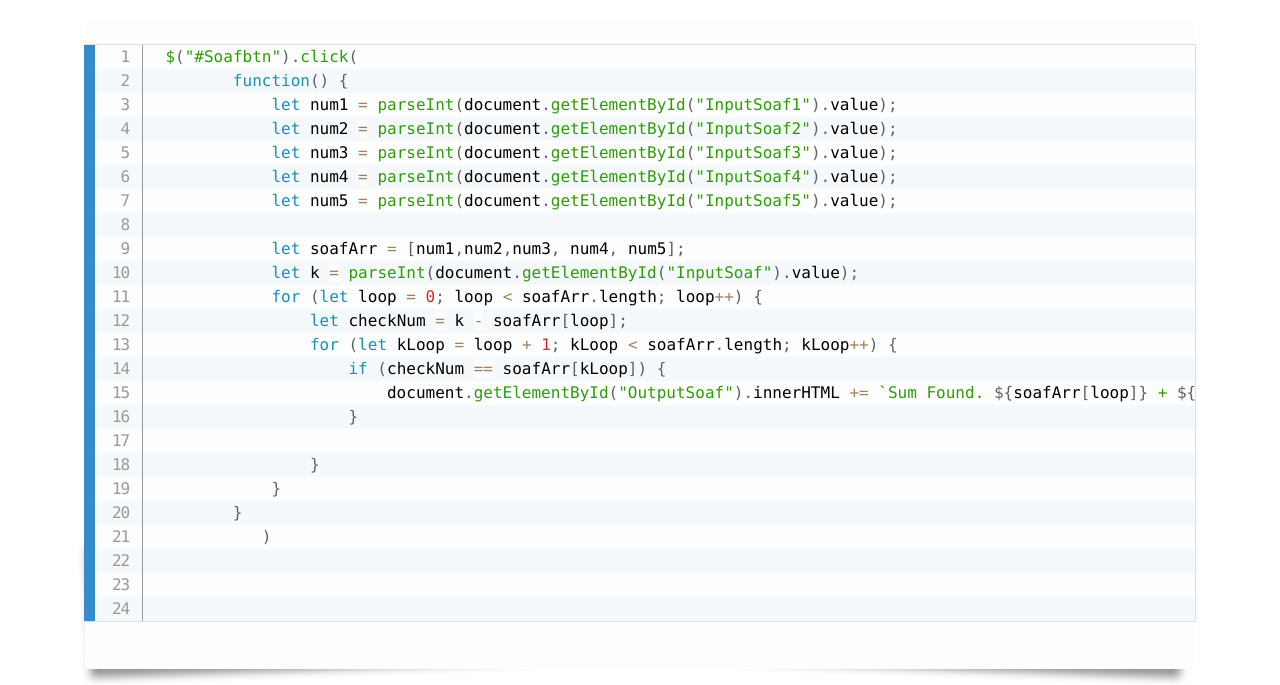
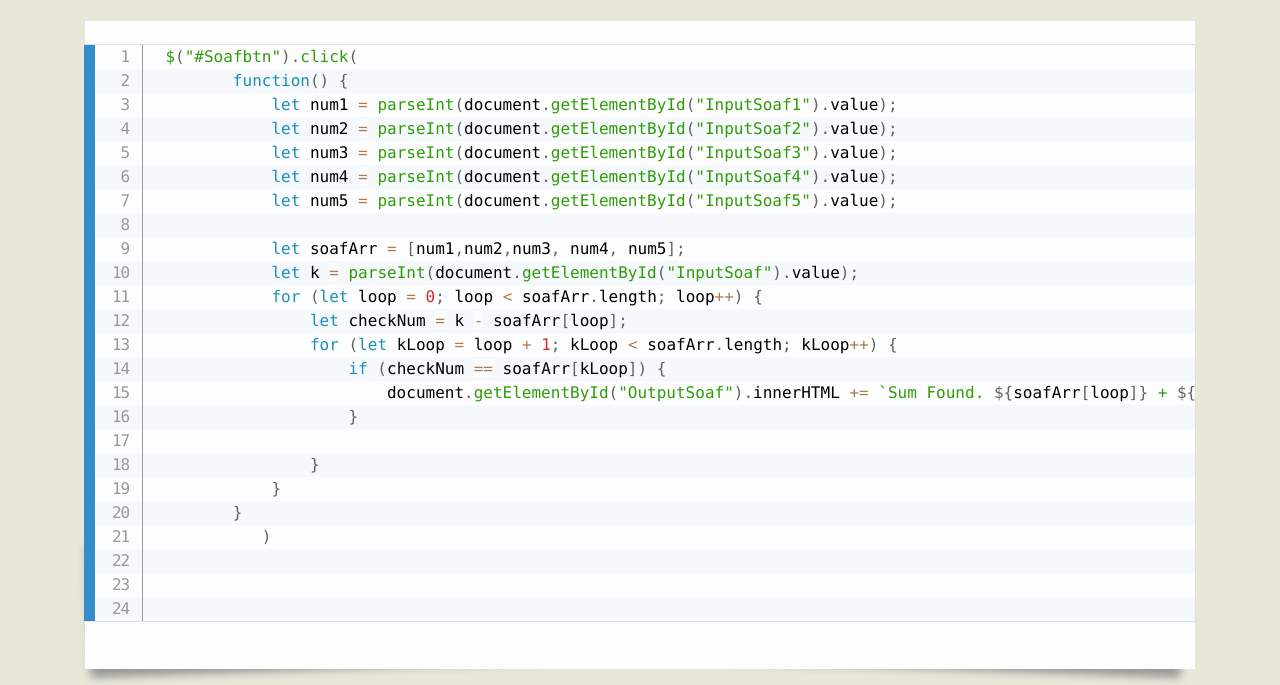
Before and after one commit to hiya2527/SOAF, a plain HTML site: page Code.html in a window 1280 px wide. Shown: the part 193-878 px from the top of the page. Drawn offline with nearby package versions, Linux system fonts and the light colour scheme.

Commit message:
Update custom.css

```diff
--- a/css/custom.css
+++ b/css/custom.css
@@ -4,10 +4,10 @@
 
 }*/
 body {
-    background-color: ##f5f5ce
+    background-color: #e8e8d9
 }
 .color1 {
-    background-color: ##f5f5ce
+    background-color: #e8e8d9
 }
 
 .centered {
```
